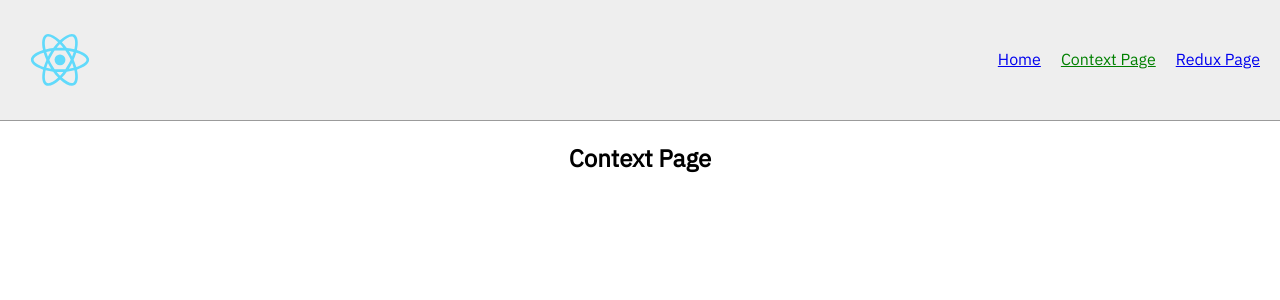
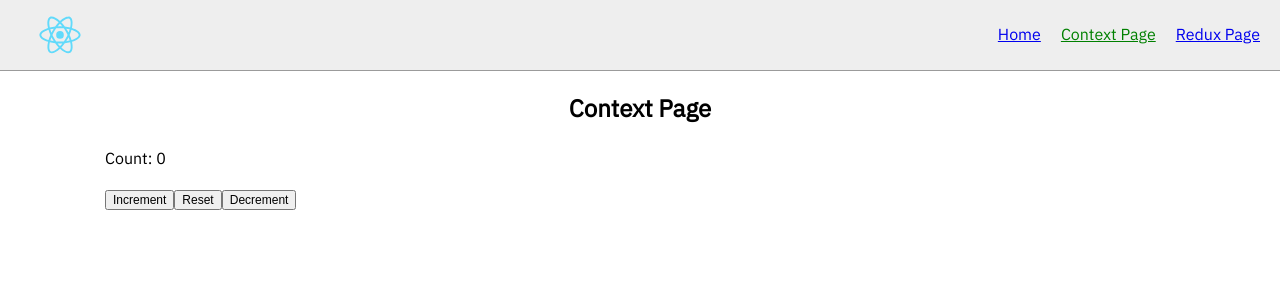
Before and after one commit to vamdigital/create-vam-app, a React (Create React App) app: page /context in a window 1280 px wide. Shown: the top 300 px of the page. Built offline with nearby package versions, Linux system fonts and the light colour scheme.

Commit message:
adds context example and also added eslint rule for noused vars for typescript

```diff
--- a/package.json
+++ b/package.json
@@ -1,6 +1,6 @@
 {
   "name": "create-vam-app",
-  "version": "0.1.8",
+  "version": "0.2.0",
   "type": "module",
   "bin": "bin/setup.js",
   "license": "MIT",
--- a/src/App.tsx
+++ b/src/App.tsx
@@ -1,4 +1,5 @@
 import Header from "components/Header";
+import { CounterProvider } from "context/counter/CounterProvider";
 import { ContextPage } from "pages/ContextPage";
 import { HomePage } from "pages/HomePage";
 import { ReduxPage } from "pages/ReduxPage";
@@ -12,7 +13,11 @@ function App() {
 		<Container>
 			<Switch>
 				<Route path="/" exact><HomePage/></Route>
-				<Route path="/context" ><ContextPage/></Route>
+				<Route path="/context" >
+					<CounterProvider>
+					<ContextPage/>
+					</CounterProvider>
+				</Route>
 				<Route path="/redux"><ReduxPage /></Route>
 			</Switch>
 		</Container>
--- a/src/components/Header/Header.tsx
+++ b/src/components/Header/Header.tsx
@@ -42,7 +42,7 @@ export const HeaderComponent = () => {
   return (
 		<HeaderWrapper>
 			<LogoWrapper>
-				<Logo width={100} height={100}/>
+				<Logo width={100} height={50}/>
 				</LogoWrapper>
 			<Nav>
 				<NavWrapper>
--- /dev/null
+++ b/src/context/counter/CounterAction.tsx
@@ -0,0 +1,21 @@
+export enum CounterType {
+	INCREMENT = "INCREMENT",
+	DECREMENT = "DECREMENT",
+	RESET = "RESET"
+}
+
+type IncrementActionType = {
+	type: CounterType.INCREMENT
+}
+
+type DecrementActionType = {
+	type: CounterType.DECREMENT
+}
+
+type ResetActionType = {
+	type: CounterType.RESET
+}
+
+export type CounterDispatch = (action: CounterActionType) => void;
+
+export type CounterActionType = IncrementActionType | DecrementActionType | ResetActionType
--- /dev/null
+++ b/src/context/counter/CounterContext.tsx
@@ -0,0 +1,14 @@
+import { createContext, useContext } from "react";
+import { CounterDispatch } from "./CounterAction";
+
+export type CounterState = {
+	count: number;
+}
+
+export const useCounterContext = () => {
+  const ctx = useContext(CounterContext);
+  if (!ctx) throw new Error("To use CounterContext it must be wrapper in the CounterProvider");
+  return ctx;
+};
+
+export const CounterContext = createContext<{state: CounterState, dispatch: CounterDispatch} | null>(null);
--- /dev/null
+++ b/src/context/counter/CounterProvider.tsx
@@ -0,0 +1,17 @@
+import React, { useReducer } from "react";
+import { CounterContext } from "./CounterContext";
+import { CounterReducer, initialState } from "./CounterReducer";
+
+interface ICounterProvider {
+	children: React.ReactNode
+}
+
+export const CounterProvider = ({ children }: ICounterProvider) => {
+  const [state, dispatch] = useReducer(CounterReducer, initialState);
+
+  return (
+		<CounterContext.Provider value={{ state, dispatch }}>
+			{children}
+		</CounterContext.Provider>
+  );
+};
--- /dev/null
+++ b/src/context/counter/CounterReducer.tsx
@@ -0,0 +1,28 @@
+import { CounterActionType, CounterType } from "./CounterAction";
+import { CounterState } from "./CounterContext";
+
+export const initialState: CounterState = {
+  count: 0
+};
+
+export const CounterReducer = (state: CounterState = initialState, action: CounterActionType) => {
+  switch (action.type) {
+    case CounterType.INCREMENT:
+      return {
+        count: state.count + 1
+      };
+
+    case CounterType.DECREMENT:
+      return {
+        count: state.count - 1
+      };
+
+    case CounterType.RESET:
+      return {
+        count: 0
+      };
+
+    default:
+      return state;
+  }
+};
--- a/src/pages/ContextPage.tsx
+++ b/src/pages/ContextPage.tsx
@@ -1,7 +1,19 @@
+import { CounterType } from "context/counter/CounterAction";
+import { useCounterContext } from "context/counter/CounterContext";
+
 export const ContextPage = () => {
+  const { state, dispatch } = useCounterContext();
+
+  const increment = () => dispatch({ type: CounterType.INCREMENT });
+  const decrement = () => dispatch({ type: CounterType.DECREMENT });
+  const reset = () => dispatch({ type: CounterType.RESET });
   return (
 		<div>
 			<h2 style={{ textAlign: "center" }}>Context Page</h2>
+			<p>Count: {state.count}</p>
+			<button type="button" onClick={increment}>Increment</button>
+			<button type="button" onClick={reset}>Reset</button>
+			<button type="button" onClick={decrement}>Decrement</button>
 		</div>
   );
 };
```
Also changed, not shown: .eslintrc.json.
